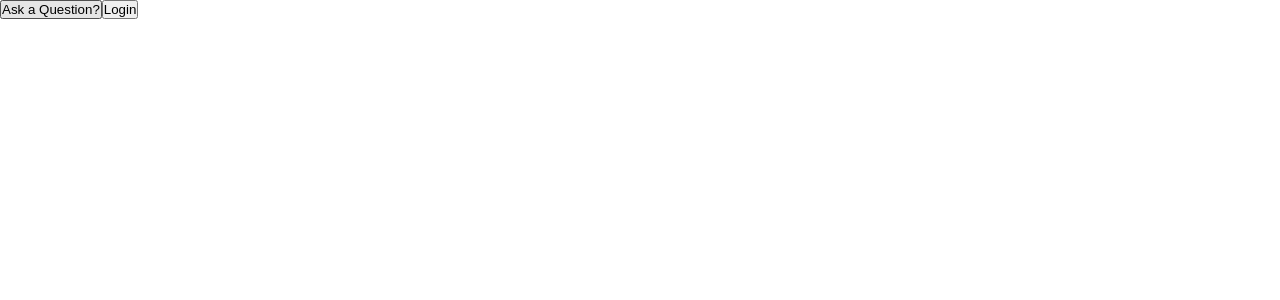
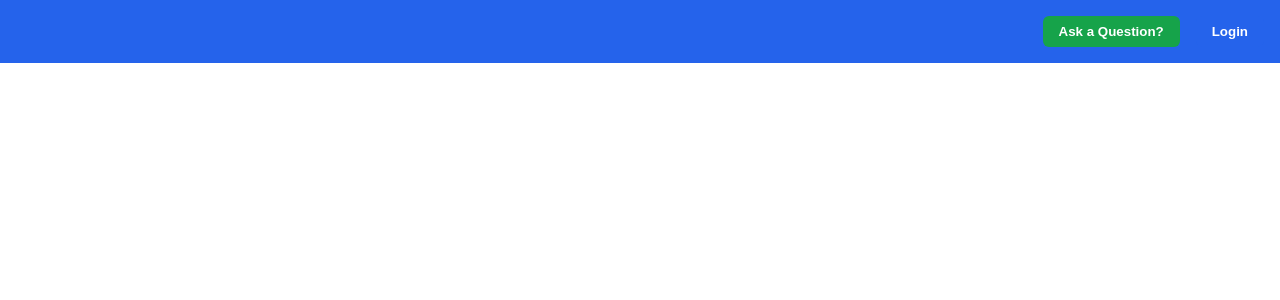
Before and after one commit to R0CKB0TT0M/DMWT, a Next.js app: page /body/header in a window 1280 px wide. Shown: the top 300 px of the page. Built offline with nearby package versions, Linux system fonts and the light colour scheme.

Commit message:
Header mit 2 buttons ( zu FAQ und login)

```diff
--- /dev/null
+++ b/src/app/body/header/header.css
@@ -0,0 +1,41 @@
+/* Blauer Hintergrund für Header */
+.custom-header {
+    background-color: #2563eb; /* Tailwind-Farbe: bg-blue-600 */
+    padding: 1rem;
+}
+
+/* Buttons rechtsbündig nebeneinander mit Abstand */
+.button-container {
+    display: flex;
+    justify-content: flex-end;
+    gap: 1rem; /* Abstand zwischen Buttons */
+}
+
+/* Gemeinsames Button-Styling */
+.faq-button,
+.login-button {
+    color: white;
+    font-weight: 600;
+    padding: 0.5rem 1rem;
+    border-radius: 0.375rem; /* abgerundet */
+    border: none;
+    cursor: pointer;
+    transition: background-color 0.3s ease;
+}
+
+/* FAQ Button: grün */
+.faq-button {
+    background-color: #16a34a; /* Tailwind: bg-green-600 */
+}
+
+/* Login Button: blau */
+.login-button {
+    background-color: #2563eb; /* Tailwind: bg-blue-600 */
+}
+
+/* Hover-Effekt: grauer Hintergrund, schwarzer Text */
+.faq-button:hover,
+.login-button:hover {
+    background-color: #e5e7eb; /* Tailwind: bg-gray-200 */
+    color: black;
+}
--- a/src/app/body/header/page.js
+++ b/src/app/body/header/page.js
@@ -1,16 +1,17 @@
 import Link from "next/link";
+import "./header.css"; // eigene CSS-Datei einbinden
 
 export default function Header() {
     return (
-        <header className="bg-blue-600 py-4">
-            <div className="container mx-auto flex justify-end space-x-4">
+        <header className="custom-header">
+            <div className="button-container">
                 <Link href="/FAQ">
-                    <button className="bg-green-600 text-white font-semibold py-2 px-4 rounded hover:bg-gray-200 transition">
+                    <button className="faq-button">
                         Ask a Question?
                     </button>
                 </Link>
                 <Link href="/login">
-                    <button className="bg-blue-600 text-white font-semibold py-2 px-4 rounded hover:bg-gray-200 transition">
+                    <button className="login-button">
                         Login
                     </button>
                 </Link>
```
